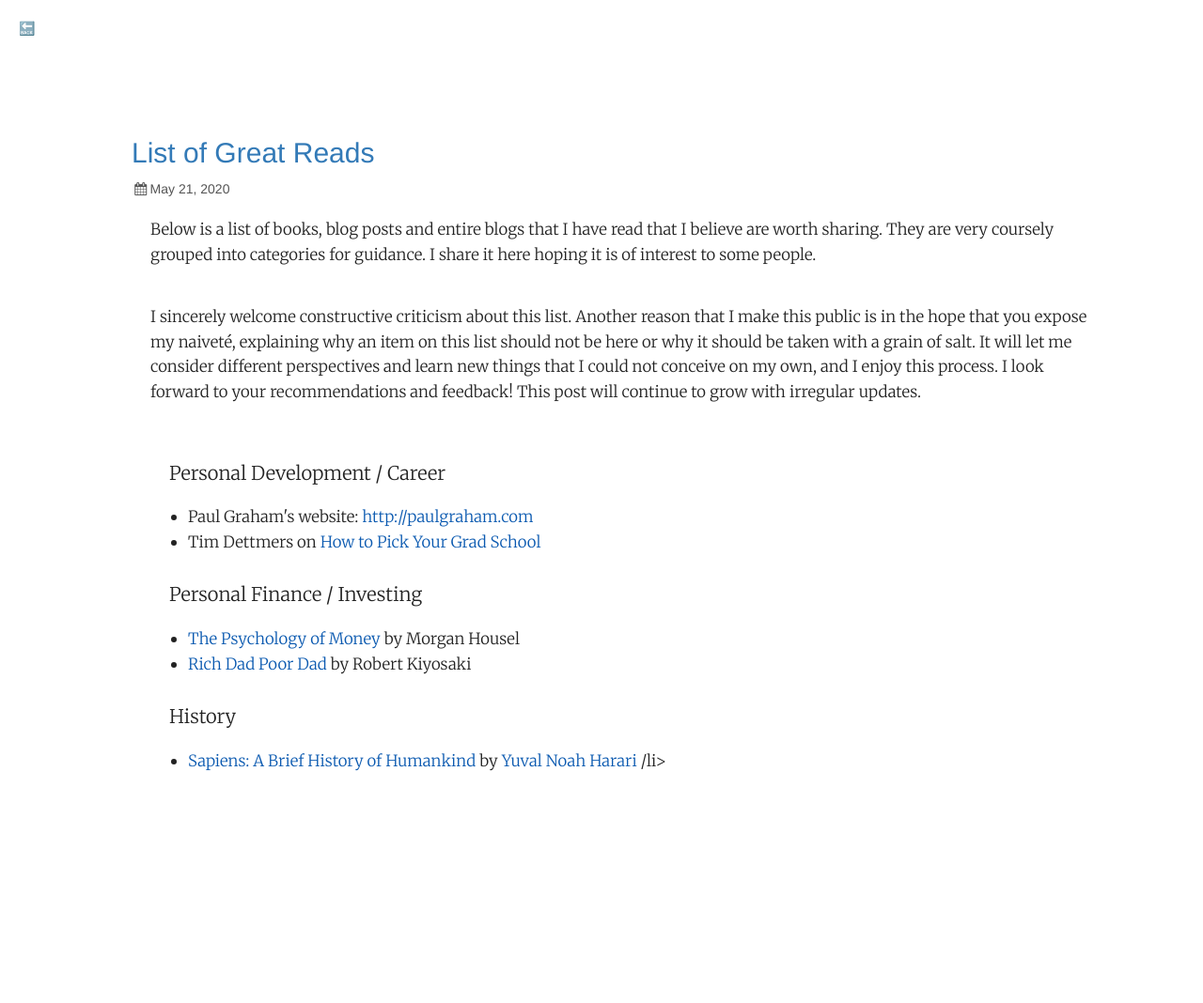
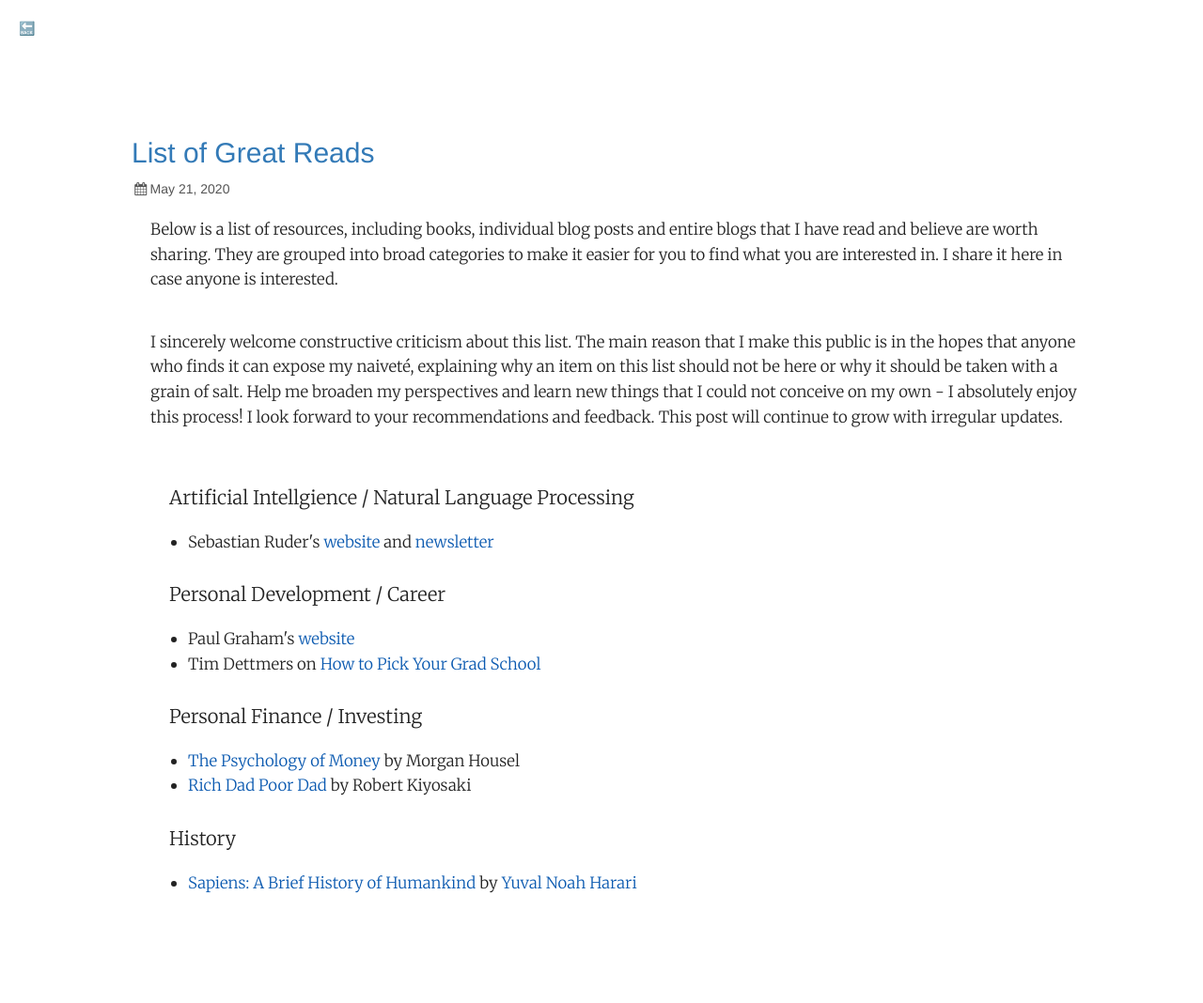
Before and after one commit to wise-east/wise-east.github.io, a Jekyll site: the page built from _recreation/2020-04-26-great-reads.html, in a window 1280 px wide. Shown: the whole page at 94% size. Built offline with Jekyll 4.4.1, drawn with Linux system fonts in a browser that asks for light colours; comment, search, counter and statistics services are not loaded; before the commit the page ends 938 px from its top, so only the background shows below that.

Commit message:
update reading list and main page misc section

```diff
--- a/_layouts/home.html
+++ b/_layouts/home.html
@@ -168,11 +168,11 @@ title: Justin Cho
 					</li>
 
 					<li>
-						I love playing football and I am a huge fan of FC Barcelona. Visca el Barça!
+						I love playing football (⚽!!) and I am a huge fan of FC Barcelona. Visca el Barça!
 					</li>
 
 					<li>
-						I am a citizen of South Korea and the US. I am fluent in both English and Korean. I am teaching myself Mandarin with Duolingo and HSK level tests.
+						I am a citizen of South Korea and the US. I am fluent in both English and Korean. I am teaching myself Mandarin with Duolingo and HSK level tests. 有一天，我想用流利的中文跟你说话！
 					</li>
 
 				</ul>
--- a/_recreation/2020-04-26-great-reads.html
+++ b/_recreation/2020-04-26-great-reads.html
@@ -5,18 +5,29 @@ date:   2020-05-21 16:59:36 +0530
 ---
 
 <div>
-    Below is a list of books, blog posts and entire blogs that I have read that I believe are worth sharing. They are very coursely grouped into categories for guidance. I share it here hoping it is of interest to some people.
+    Below is a list of resources, including books, individual blog posts and entire blogs that I have read and believe are worth sharing. They are grouped into broad categories to make it easier for you to find what you are interested in. I share it here in case anyone is interested.
 </div>
 
 <div>
-    I sincerely welcome constructive criticism about this list. Another reason that I make this public is in the hope that you expose my naiveté, explaining why an item on this list should not be here or why it should be taken with a grain of salt. It will let me consider different perspectives and learn new things that I could not conceive on my own, and I enjoy this process. I look forward to your recommendations and feedback! This post will continue to grow with irregular updates.
+    I sincerely welcome constructive criticism about this list. The main reason that I make this public is in the hopes that anyone who finds it can expose my naiveté, explaining why an item on this list should not be here or why it should be taken with a grain of salt. Help me broaden my perspectives and learn new things that I could not conceive on my own - I absolutely enjoy this process! I look forward to your recommendations and feedback. This post will continue to grow with irregular updates.
 </div>
 
 <div>
+
+    <div> Artificial Intellgience / Natural Language Processing</div>
+    <ul>
+        <li>
+            Sebastian Ruder's <a href="https://ruder.io">website</a> and <a href="http://newsletter.ruder.io/">newsletter</a>
+        </li>
+    </ul>
+
     <div> Personal Development / Career </div>
     <ul>
         <li>
-            Paul Graham's website: <a href="http://paulgraham.com/" target="_blank"> http://paulgraham.com</a>
+            Paul Graham's <a href="http://paulgraham.com/" target="_blank">website</a>
+            <!-- <ul>
+                <li>Overall</li>
+            </ul> -->
         </li>
 
         <li>
@@ -43,7 +54,7 @@ date:   2020-05-21 16:59:36 +0530
         History
     </div>
     <ul>
-        <li> <a target="_blank" href="https://www.amazon.com/gp/product/0062316117/ref=as_li_tl?ie=UTF8&camp=1789&creative=9325&creativeASIN=0062316117&linkCode=as2&tag=doij790790-20&linkId=015a4c3e3a1f2355f885cc10abdb18c1">Sapiens: A Brief History of Humankind</a> by <a href="https://www.ynharari.com/about/">Yuval Noah Harari</a> /li>
+        <li> <a target="_blank" href="https://www.amazon.com/gp/product/0062316117/ref=as_li_tl?ie=UTF8&camp=1789&creative=9325&creativeASIN=0062316117&linkCode=as2&tag=doij790790-20&linkId=015a4c3e3a1f2355f885cc10abdb18c1">Sapiens: A Brief History of Humankind</a> by <a href="https://www.ynharari.com/about/">Yuval Noah Harari</a> </li>
     </ul>
 
 
```
